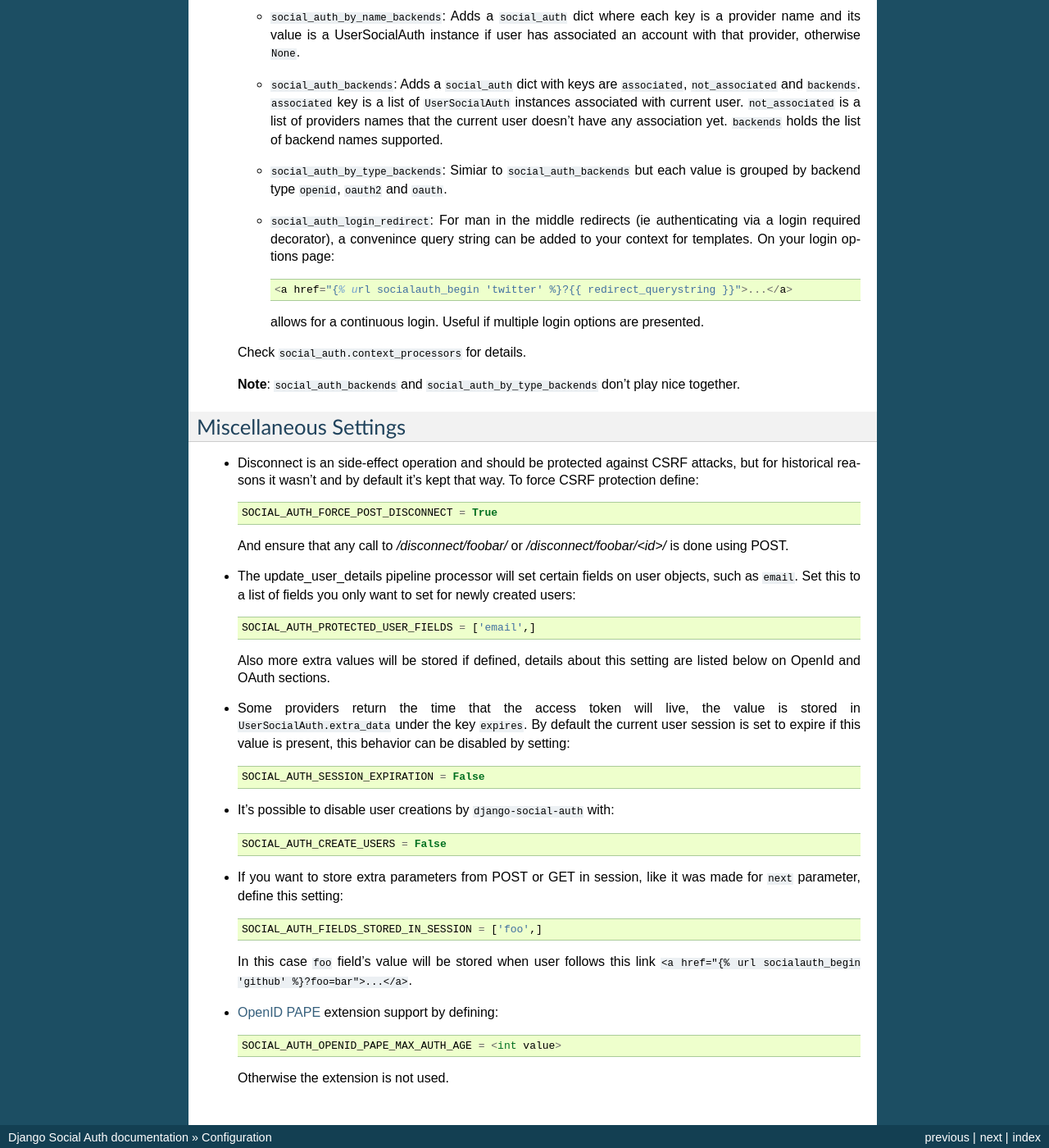
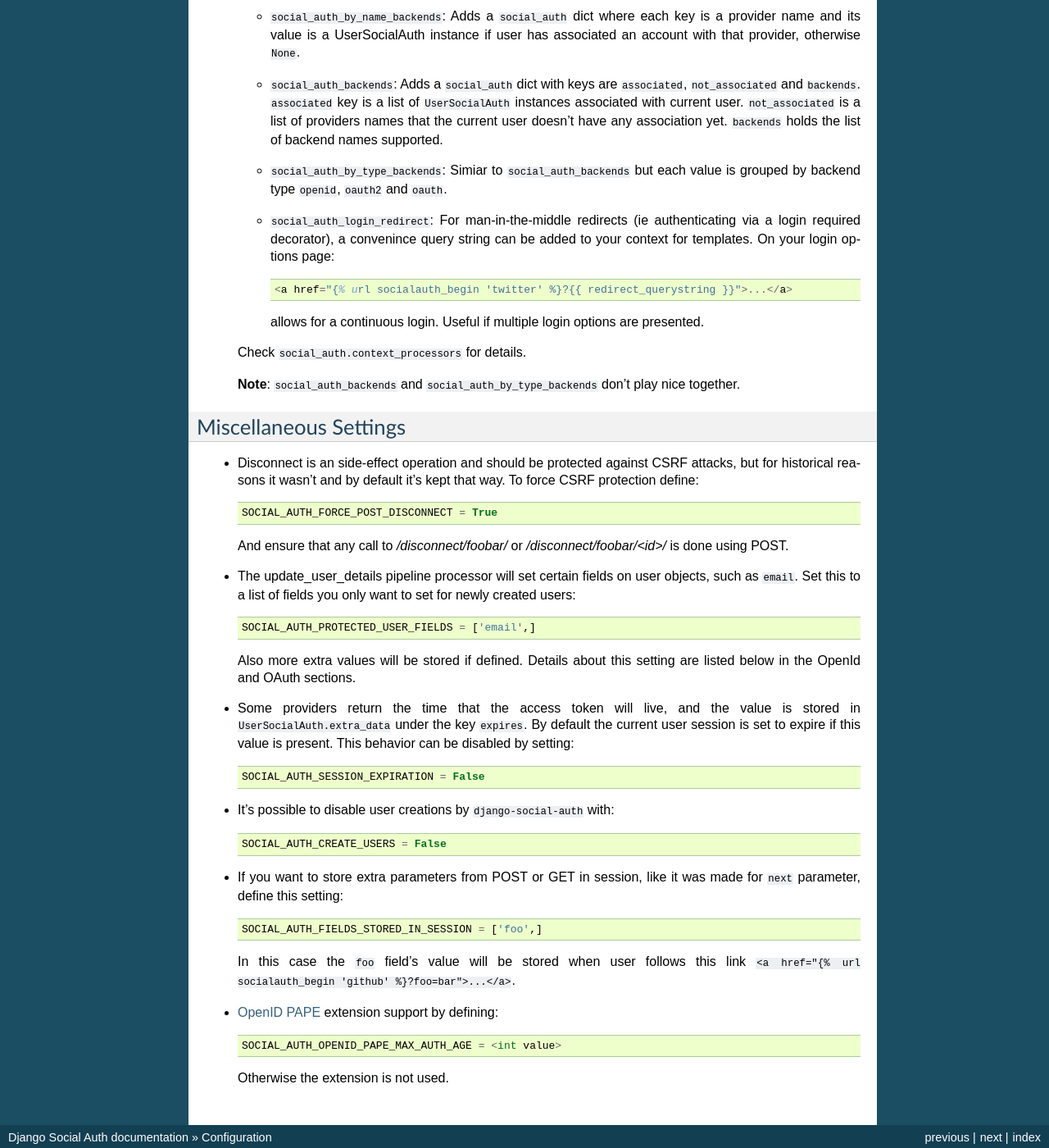
Before and after one commit to omab/django-social-auth, a Sphinx documentation site: the page built from doc/configuration.rst, in a window 1280 px wide and 1400 px high, scrolled down 7000 px. Shown: the whole window at 82% size. Built offline with Sphinx 7.4.7, drawn with Linux system fonts in a browser that asks for light colours; pages that are not in the unit, such as notebooks, are missing from menus; some of the changed text lies outside the part shown.

Commit message:
Small fixes for new content in configuration.rst

```diff
--- a/doc/configuration.rst
+++ b/doc/configuration.rst
@@ -423,7 +423,7 @@ Template Context Processors
     ``openid``, ``oauth2`` and ``oauth``.
 
   * ``social_auth_login_redirect``:
-    For man in the middle redirects (ie authenticating via a login
+    For man-in-the-middle redirects (ie authenticating via a login
     required decorator), a convenince query string can be added to your context
     for templates. On your login options page::
 
@@ -457,12 +457,12 @@ Miscellaneous Settings
 
     SOCIAL_AUTH_PROTECTED_USER_FIELDS = ['email',]
 
-  Also more extra values will be stored if defined, details about this setting
-  are listed below on OpenId and OAuth sections.
+  Also more extra values will be stored if defined. Details about this setting
+  are listed below in the OpenId and OAuth sections.
 
-- Some providers return the time that the access token will live, the value is
+- Some providers return the time that the access token will live, and the value is
   stored in ``UserSocialAuth.extra_data`` under the key ``expires``. By default
-  the current user session is set to expire if this value is present, this
+  the current user session is set to expire if this value is present. This
   behavior can be disabled by setting::
 
     SOCIAL_AUTH_SESSION_EXPIRATION = False
@@ -476,7 +476,7 @@ Miscellaneous Settings
 
       SOCIAL_AUTH_FIELDS_STORED_IN_SESSION = ['foo',]
 
-  In this case ``foo`` field's value will be stored when user follows this link
+  In this case the ``foo`` field's value will be stored when user follows this link
   ``<a href="{% url socialauth_begin 'github' %}?foo=bar">...</a>``.
 
 - `OpenID PAPE`_ extension support by defining::
```
Also changed, not shown: other parts of doc/configuration.rst (+2 -2 lines).
